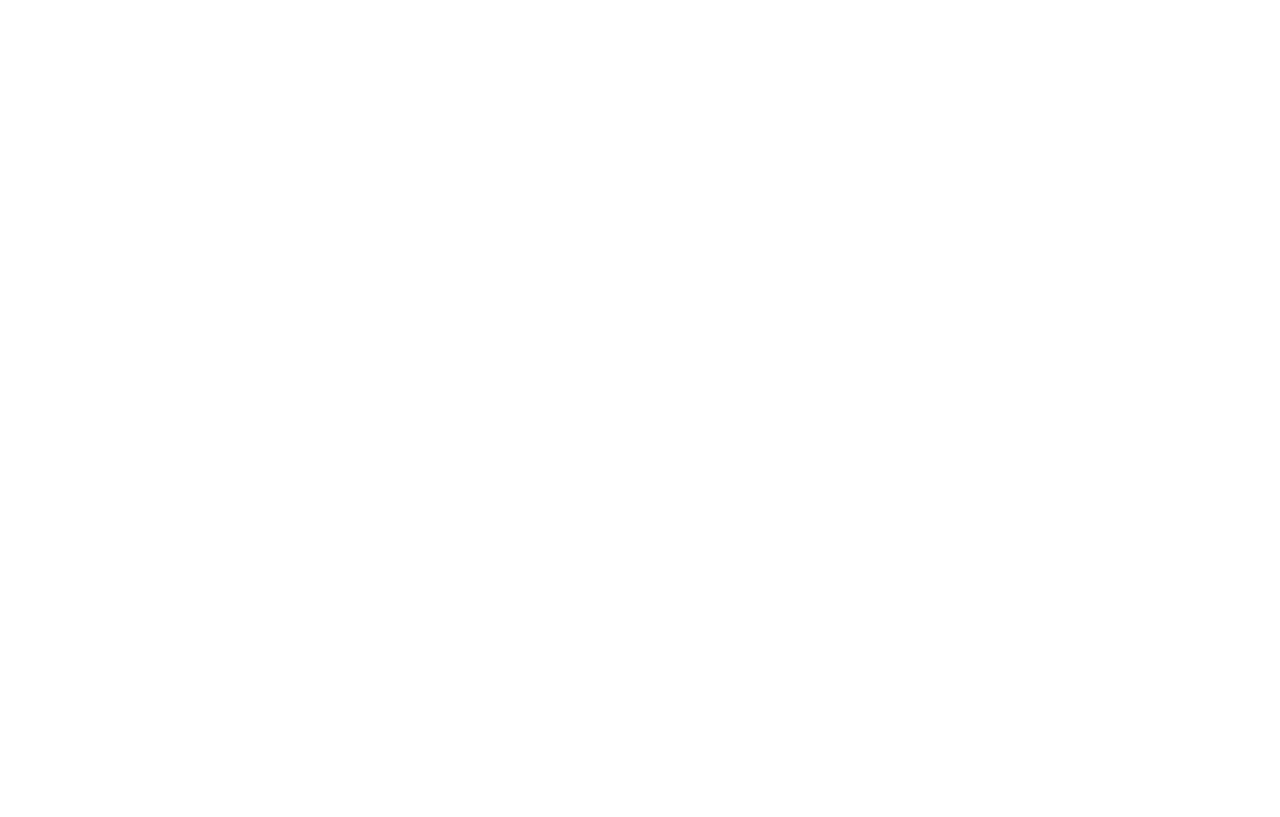
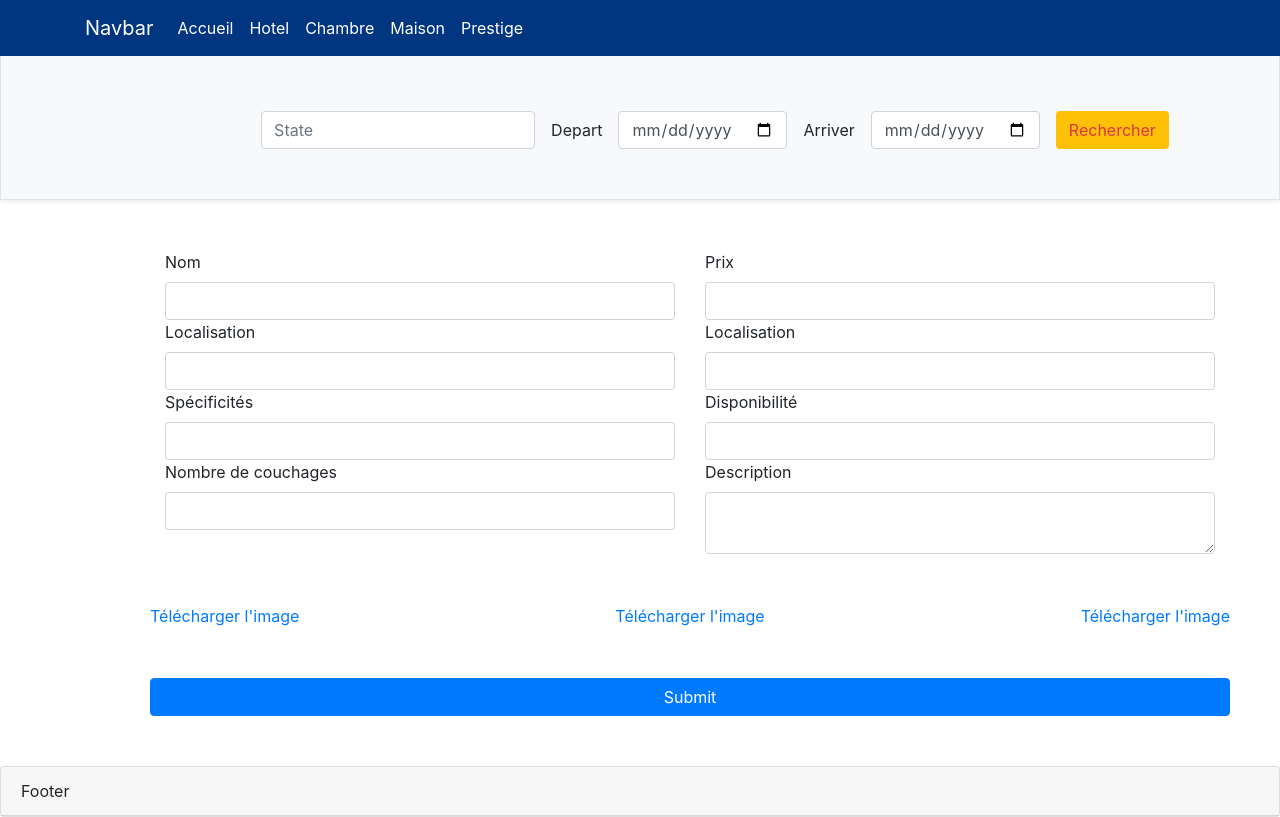
Before and after one commit to ABDELKADER-JCMAIROT-PROJET-GITE/GITE, a PHP site: page /form_creategite_admin.php in a window 1280 px wide. Before the commit the page is empty. Run offline with PHP 8.4, Linux system fonts and the light colour scheme; some libraries are stand-ins or nearby versions.

Commit message:
ajout du formulaire de creation d'un gite

```diff
--- a/asset/css/formulaire.css
+++ b/asset/css/formulaire.css
@@ -0,0 +1,17 @@
+/* formulaire de creation de gite */
+
+.flexFormAdmin {
+  margin-top: 50px;
+  display: flex;
+  justify-content: space-between;
+}
+.testForm {
+  border: 1px red solid;
+}
+.formAdmin {
+  margin: 50px;
+}
+.formAdmin .btn {
+  margin-top: 50px;
+  width: 100%;
+}
--- a/form_creategite_admin.php
+++ b/form_creategite_admin.php
@@ -0,0 +1,42 @@
+<?php
+include('inc/header.php');
+?>
+<div class="container formAdmin">
+    <form>
+        <div class="flexFormAdmin">
+            <div class="col-6">
+                <label class="form-label ">Nom</label>
+                <input type="text" class="form-control" >
+                <label class="form-label">Localisation</label>
+                <input type="text" class="form-control">
+                <label class="form-label">Spécificités</label>
+                <input type="text" class="form-control" >
+                <label class="form-label">Nombre de couchages</label>
+                <input type="text" class="form-control">
+            </div>
+            <div class="col-6">
+                <label class="form-label ">Prix</label>
+                <input type="text" class="form-control" >
+                <label class="form-label">Localisation</label>
+                <input type="text" class="form-control">
+                <label class="form-label">Disponibilité</label>
+                <input type="text" class="form-control" >
+                <label class="form-label">Description</label>
+                <textarea type="text" class="form-control"></textarea>
+            </div>
+        </div>
+        <div class="flexFormAdmin">
+                <a href="http://www.alsacreations.com/css/img/picto-quiz.png"
+                    download="Pacman_Kiwi">Télécharger l'image</a>
+                <a href="http://www.alsacreations.com/css/img/picto-quiz.png"
+                    download="Pacman_Kiwi">Télécharger l'image</a>
+                <a href="http://www.alsacreations.com/css/img/picto-quiz.png"
+                    download="Pacman_Kiwi">Télécharger l'image</a>
+            </div>
+        <button type="submit" class="btn btn-primary">Submit</button>
+    </form>
+</div>
+
+<?php
+include('inc/footer.php');
+?>
--- a/index_admin.php
+++ b/index_admin.php
@@ -23,7 +23,6 @@ include('inc/header.php');
                     <button type="button" class="btn btn-primary">Reserver</button>
                     <button type="button" class="btn btn-primary">Modifier</button>
                     <button type="button" class="btn btn-primary">Supprimer</button>
-
                 </div>
             </div>
         </div>
@@ -49,7 +48,6 @@ include('inc/header.php');
                 <button type="button" class="btn btn-primary">Reserver</button>
                 <button type="button" class="btn btn-primary">Modifier</button>
                 <button type="button" class="btn btn-primary">Supprimer</button>
-
             </div>
             </div>
         </div>
@@ -74,7 +72,6 @@ include('inc/header.php');
                 <button type="button" class="btn btn-primary">Reserver</button>
                 <button type="button" class="btn btn-primary">Modifier</button>
                 <button type="button" class="btn btn-primary">Supprimer</button>
-
             </div>
             </div>
         </div>
@@ -99,7 +96,6 @@ include('inc/header.php');
                 <button type="button" class="btn btn-primary">Reserver</button>
                 <button type="button" class="btn btn-primary">Modifier</button>
                 <button type="button" class="btn btn-primary">Supprimer</button>
-
             </div>
             </div>
         </div>
```
Lines whose indentation alone changed are shown as unchanged.
